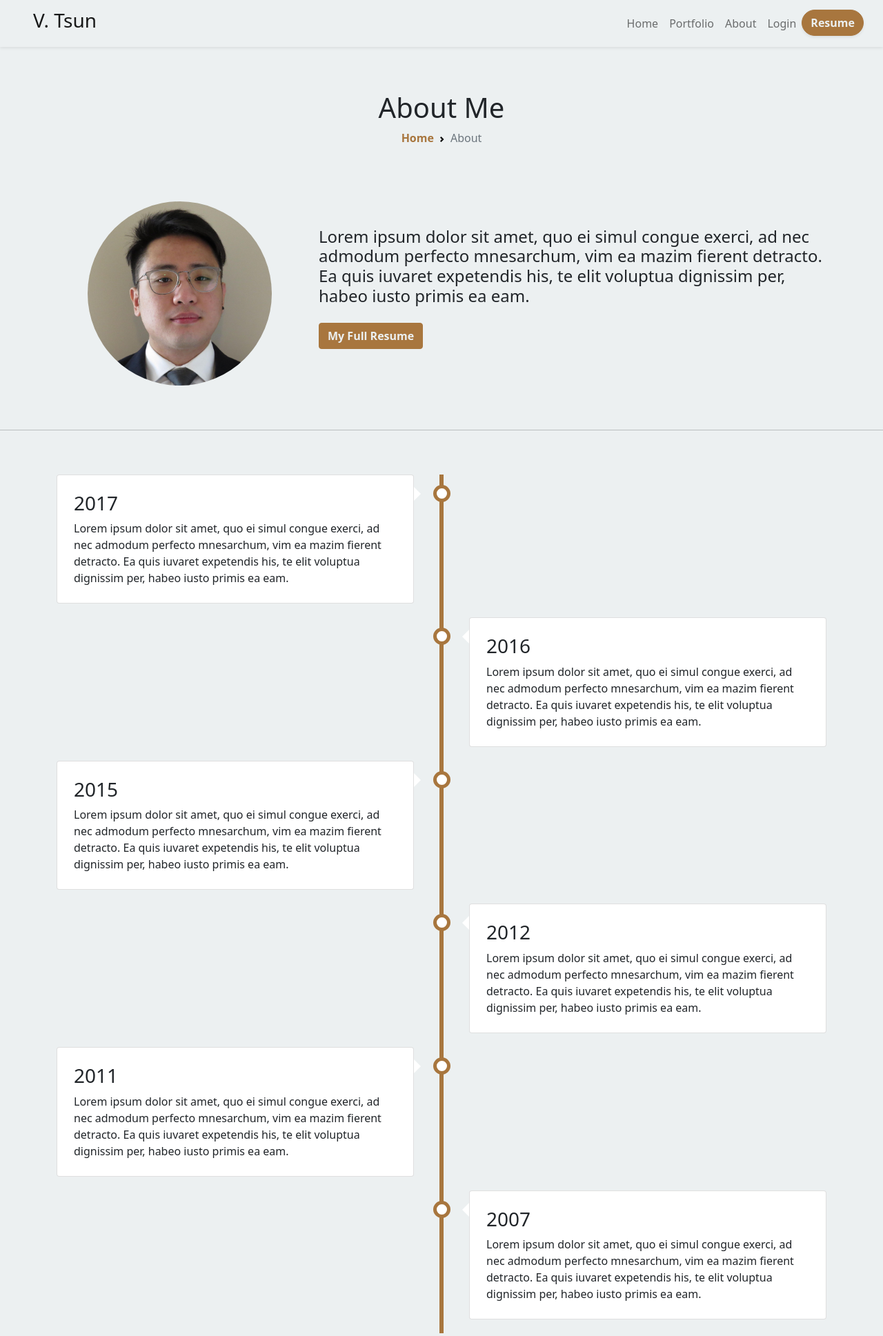
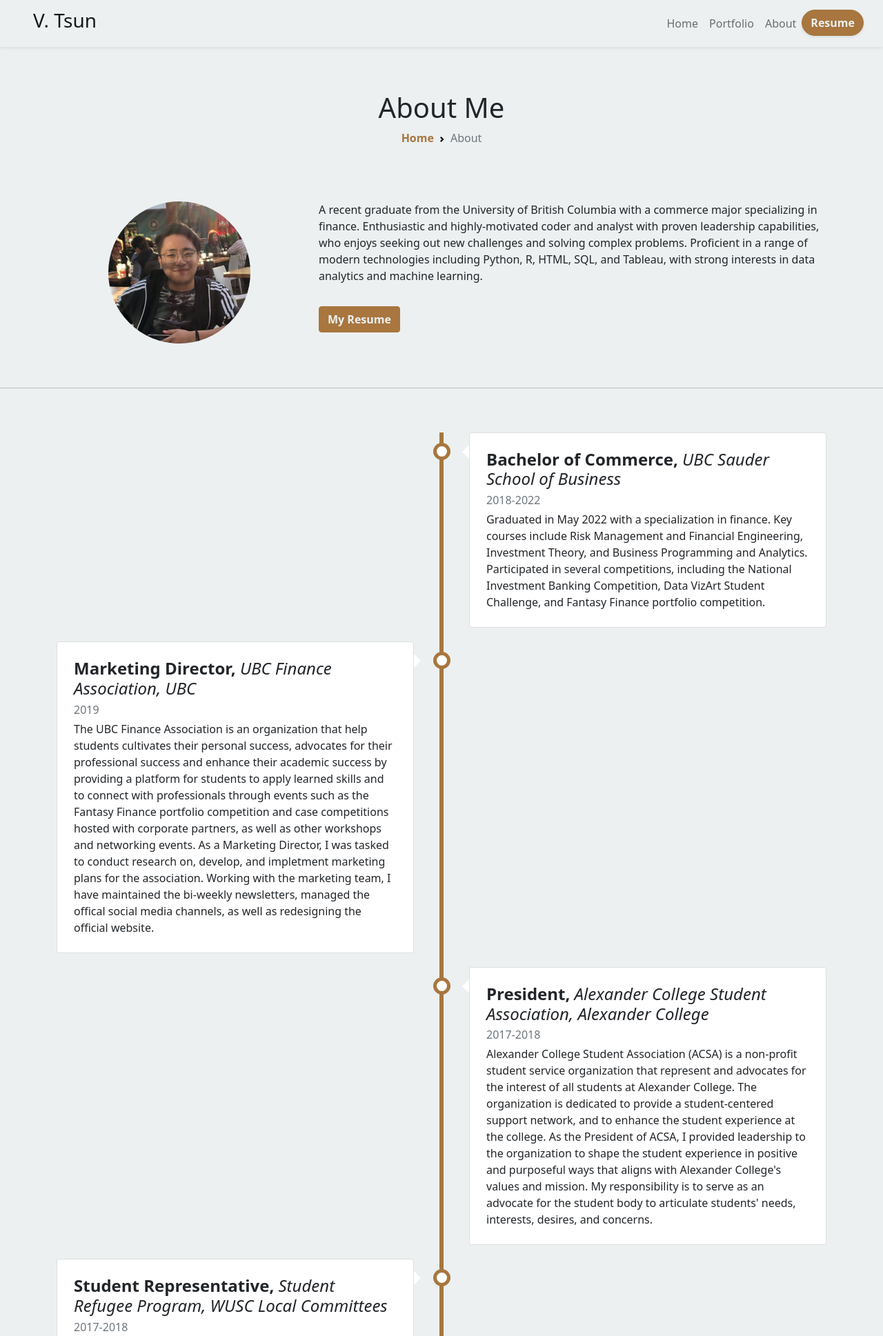
Before and after one commit to VincentTsun/personal-website, a Flask app: page /about in a window 1280 px wide. Shown: the top 1937 px of the page at 69% size. Run offline with Flask 2, Linux system fonts and the light colour scheme; some libraries are stand-ins or nearby versions.

Commit message:
replaced placeholder texts and re-organized the static folder

```diff
--- a/website/models.py
+++ b/website/models.py
@@ -22,7 +22,8 @@
     description = db.Column(db.String(100), default='NA')
     text = db.Column(db.Text, nullable=False)
     date_created = db.Column(db.DateTime(timezone=True), default=func.now())
-    author_id = db.Column(db.Integer, db.ForeignKey('user.id', ondelete="CASCADE"),nullable=False)
+    author_id = db.Column(db.Integer, db.ForeignKey('user.id', ondelete="CASCADE"), nullable=False)
+
 
 #admin home page view
 class MyModelView(ModelView):
--- a/website/templates/about.html
+++ b/website/templates/about.html
@@ -16,12 +16,12 @@
     <div class="container py-5">
         <div class="row">
             <div class="col d-flex align-self-center justify-content-center">
-                <img src="../static/myportrait_sqr.jpg" class="rounded-circle" style="width:auto;height:auto;max-width:75%;">
+                <img src="../static/myportrait2_sqr.png" class="rounded-circle" style="width:auto;height:auto;max-width:100%;">
             </div>
             <div class="col-8 d-flex flex-column justify-content-center">
-                <h4>Lorem ipsum dolor sit amet, quo ei simul congue exerci, ad nec admodum perfecto mnesarchum, vim ea mazim fierent detracto. Ea quis iuvaret expetendis his, te elit voluptua dignissim per, habeo iusto primis ea eam.</h4>
+                <p>A recent graduate from the University of British Columbia with a commerce major specializing in finance. Enthusiastic and highly-motivated coder and analyst with proven leadership capabilities, who enjoys seeking out new challenges and solving complex problems. Proficient in a range of modern technologies including Python, R, HTML, SQL, and Tableau, with strong interests in data analytics and machine learning.</p>
                 <div class="py-3">
-                    <a class="btn btn-md btn-primary" href="../static/resume.pdf" target="_blank" role="button"><strong class="text-light">My Full Resume</strong></a>
+                    <a class="btn btn-md btn-primary" href="../static/resume.pdf" target="_blank" role="button"><strong class="text-light">My Resume</strong></a>
                 </div>
             </div>
 
@@ -33,63 +33,78 @@
 <!-- timeline -->
 <section class="container py-5">
     <div class="main-timeline">
+        <div class="timeline right">
+            <div class="card">
+                <div class="card-body p-4">
+                    <h4 class="fw-bold mb-1">Bachelor of Commerce, <span class="fw-normal fst-italic">UBC Sauder School of Business</span></h4>
+                    <p class="mb-1 text-muted">2018-2022</p>
+                    <p class="mb-0">Graduated in May 2022 with a specialization in finance. Key courses include Risk Management and Financial Engineering, Investment Theory, and Business Programming and Analytics. Participated in several competitions, including the National Investment Banking Competition, Data VizArt Student Challenge, and Fantasy Finance portfolio competition.</p>
+                </div>
+            </div>
+        </div>
         <div class="timeline left">
             <div class="card">
                 <div class="card-body p-4">
-                    <h3>2017</h3>
-                    <p class="mb-0">Lorem ipsum dolor sit amet, quo ei simul congue exerci, ad nec admodum perfecto
-                    mnesarchum, vim ea mazim fierent detracto. Ea quis iuvaret expetendis his, te elit voluptua
-                    dignissim per, habeo iusto primis ea eam.</p>
+                    <h4 class="fw-bold mb-1">Marketing Director, <span class="fw-normal fst-italic">UBC Finance Association, UBC</span></h4>
+                    <p class="mb-1 text-muted">2019</p>
+                    <p class="mb-0">The UBC Finance Association is an organization that help students cultivates their personal success, advocates for their professional success and enhance their academic success by providing a platform for students to apply learned skills and to connect with professionals through events such as the Fantasy Finance portfolio competition and case competitions hosted with corporate partners, as well as other workshops and networking events.
+                        As a Marketing Director, I was tasked to conduct research on, develop, and impletment marketing plans for the association. Working with the marketing team, I have maintained the bi-weekly newsletters, managed the offical social media channels, as well as redesigning the official website.
+                    </p>
                 </div>
             </div>
         </div>
         <div class="timeline right">
             <div class="card">
                 <div class="card-body p-4">
-                    <h3>2016</h3>
-                    <p class="mb-0">Lorem ipsum dolor sit amet, quo ei simul congue exerci, ad nec admodum perfecto
-                    mnesarchum, vim ea mazim fierent detracto. Ea quis iuvaret expetendis his, te elit voluptua
-                    dignissim per, habeo iusto primis ea eam.</p>
+                    <h4 class="fw-bold mb-1">President, <span class="fw-normal fst-italic">Alexander College Student Association, Alexander College</span></h4>
+                    <p class="mb-1 text-muted">2017-2018</p>
+                    <p class="mb-0">Alexander College Student Association (ACSA) is a non-profit student service organization that represent and advocates for the interest of all students at Alexander College. The organization is dedicated to provide a student-centered support network, and to enhance the student experience at the college.
+                        As the President of ACSA, I provided leadership to the organization to shape the student experience in positive and purposeful ways that aligns with Alexander College's values and mission. My responsibility is to serve as an advocate for the student body to articulate students' needs, interests, desires, and concerns.
+
+                    </p>
                 </div>
             </div>
         </div>
         <div class="timeline left">
             <div class="card">
                 <div class="card-body p-4">
-                    <h3>2015</h3>
-                    <p class="mb-0">Lorem ipsum dolor sit amet, quo ei simul congue exerci, ad nec admodum perfecto
-                    mnesarchum, vim ea mazim fierent detracto. Ea quis iuvaret expetendis his, te elit voluptua
-                    dignissim per, habeo iusto primis ea eam.</p>
+                    <h4 class="fw-bold mb-1">Student Representative, <span class="fw-normal fst-italic">Student Refugee Program, WUSC Local Committees</span></h4>
+                    <p class="mb-1 text-muted">2017-2018</p>
+                    <p class="mb-0">World University Service of Canada (WUSC) is a non-profit organization dedicated to improving education, employment, and empowerment opportunities across 25 countries around the world for youth, including womean and refugrees.
+                        The Student Refugee Program provides private sponsorship to young refugees to come to Canada as permenant residents and study at a Canadian postsecondary institution.
+                        As a student representative for the Student Refugee Program in Alexander College, my responsibilities inclde raising awareness about international development issues on our campuses and in our community, and providing critical integration support to students
+                        that arrive in our community through the Student Refugee Program, in collaboration with students, faculty and staff at universities and colleges across Canada.
+                    </p>
                 </div>
             </div>
         </div>
         <div class="timeline right">
             <div class="card">
                 <div class="card-body p-4">
-                    <h3>2012</h3>
-                    <p class="mb-0">Lorem ipsum dolor sit amet, quo ei simul congue exerci, ad nec admodum perfecto
-                    mnesarchum, vim ea mazim fierent detracto. Ea quis iuvaret expetendis his, te elit voluptua
-                    dignissim per, habeo iusto primis ea eam.</p>
+                    <h4 class="fw-bold mb-1">Student Representative, <span class="fw-normal fst-italic">Green Committee, Alexander College</span></h4>
+                    <p class="mb-1 text-muted">2017-2018</p>
+                    <p class="mb-0">Alexander College's Green Committee is an organization that monitors, modifies, and regulate the campus environment in order to achieve a sustainable ecosystem on campus and in the local community.
+                        My role as the student representative was to help organize campaigns and events that would help students understand the importance of sustainability for our community,
+                        of which include local beach cleanups, gardening workshops, holiday craft making with resuable materials, and the launch of a new recycling system.
+                    </p>
                 </div>
             </div>
         </div>
         <div class="timeline left">
             <div class="card">
                 <div class="card-body p-4">
-                    <h3>2011</h3>
-                    <p class="mb-0">Lorem ipsum dolor sit amet, quo ei simul congue exerci, ad nec admodum perfecto
-                    mnesarchum, vim ea mazim fierent detracto. Ea quis iuvaret expetendis his, te elit voluptua
-                    dignissim per, habeo iusto primis ea eam.</p>
+                    <h4 class="fw-bold mb-1">Student Worker, <span class="fw-normal fst-italic">Alexander College</span></h4>
+                    <p class="mb-1 text-muted">2017-2018</p>
+                    <p class="mb-0">Provided service to a diverse range of library patrons as the library assistant, with responsibilities including collecting, organizing, and issuing library resources, offering students technical supports, and organizing workshops to provide students with academic help.</p>
                 </div>
             </div>
         </div>
         <div class="timeline right">
             <div class="card">
                 <div class="card-body p-4">
-                    <h3>2007</h3>
-                    <p class="mb-0">Lorem ipsum dolor sit amet, quo ei simul congue exerci, ad nec admodum perfecto
-                    mnesarchum, vim ea mazim fierent detracto. Ea quis iuvaret expetendis his, te elit voluptua
-                    dignissim per, habeo iusto primis ea eam.</p>
+                    <h4 class="mb-1 fw-bold">University Transfer Program, <span class="fw-normal fst-italic">Alexander College</span></h4>
+                    <p class="mb-1 text-muted">2016-2017</p>
+                    <p class="mb-0">Received service award for outstanding services as the President of Alexander College Student Association, as well as Honour Roll for outstanding academic achievement.</p>
                 </div>
             </div>
         </div>
--- a/website/templates/base.html
+++ b/website/templates/base.html
@@ -53,8 +53,6 @@
           {% if user.is_authenticated %}
           <a class="nav-item nav-link" id="create_post" href="/create-post">Create Post</a>
           <a class="nav-item nav-link" id="logout" href="/logout">Logout</a>
-          {% else %}
-          <a class="nav-item nav-link" id="login" href="/login">Login</a>
           {% endif %}
           {% if user.is_admin == True %}
           <a class="nav-item nav-link" id="admin" href="/admin">Admin</a>
@@ -149,7 +147,7 @@
     </script>
     <script
       type="text/javascript"
-      src="{{  url_for('static', filename='index.js')  }}">
+      src="{{  url_for('static', filename='javascript/index.js')  }}">
     </script>
   </body>
 </html>
--- a/website/templates/portfolio.html
+++ b/website/templates/portfolio.html
@@ -18,7 +18,7 @@
     <div class="row d-flex py-4">
       <div class="d-flex flex-col justify-content-center col-sm-2">
         <a href="{{ url_for('views.post', id=post.id) }}" class="text-dark text-decoration-none">
-          <img src="../static/python.png" class="img-fluid" alt="python icon">
+          <img src="../static/github.png" class="img-fluid" alt="github icon">
         </a>
       </div>
       <div class="col d-flex flex-column">
```
Also changed, not shown: website/templates/home.html (+3 -6 lines), website/static/github.png (added), website/static/javascript/index.js (renamed from website/static/index.js), website/static/myportrait2_sqr.png (added), 1 other file.
